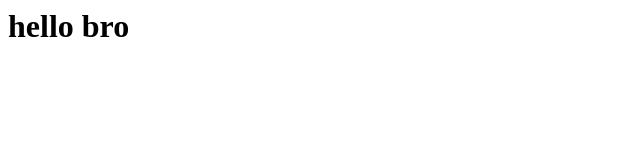
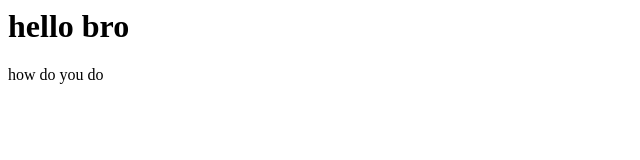
Before and after one commit to pradeep-doddi/gitpratice, a plain HTML site: page index.html in a window 1280 px wide. Shown: the full height of the page, 0-640 px from the left. Drawn offline with Linux system fonts and the light colour scheme.

Commit message:
another change 2

```diff
--- a/index.html
+++ b/index.html
@@ -1 +1,2 @@
 <h1>hello bro</h1>
+<p>how do you do</p>
```
